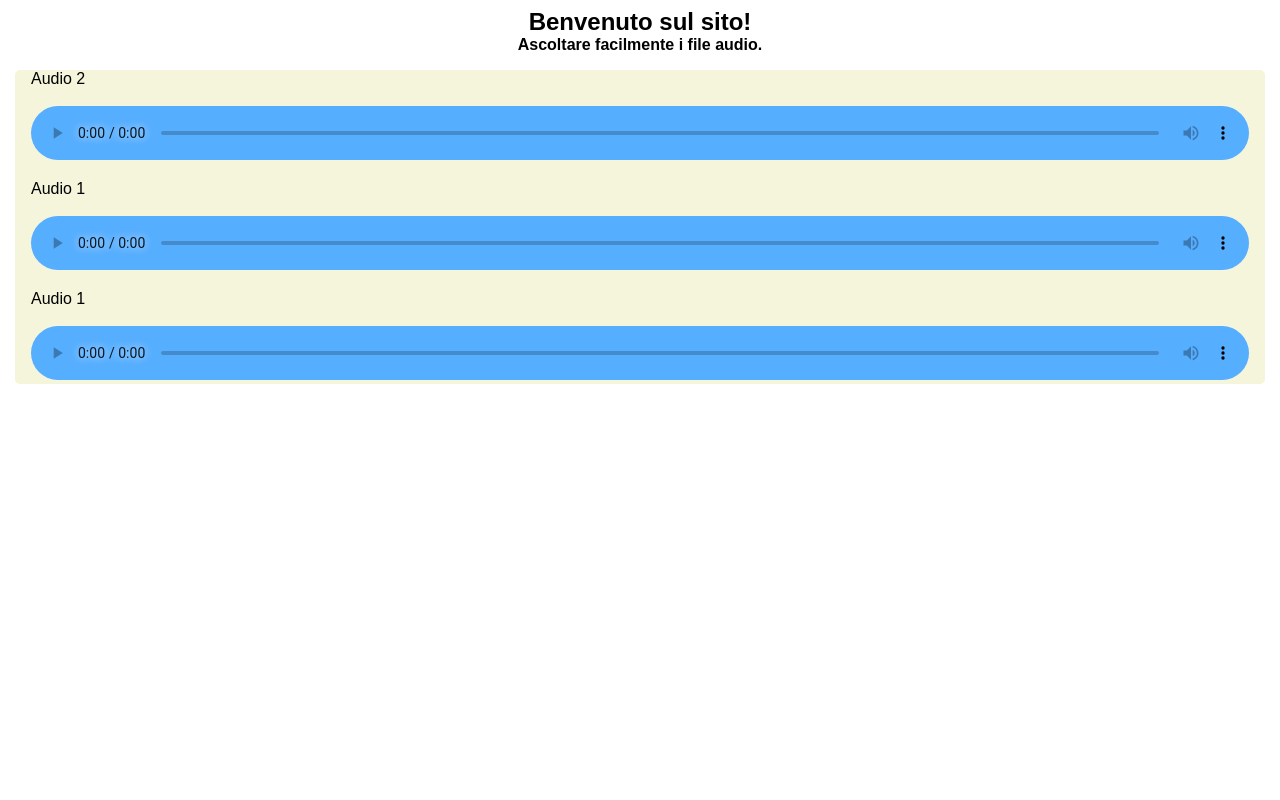
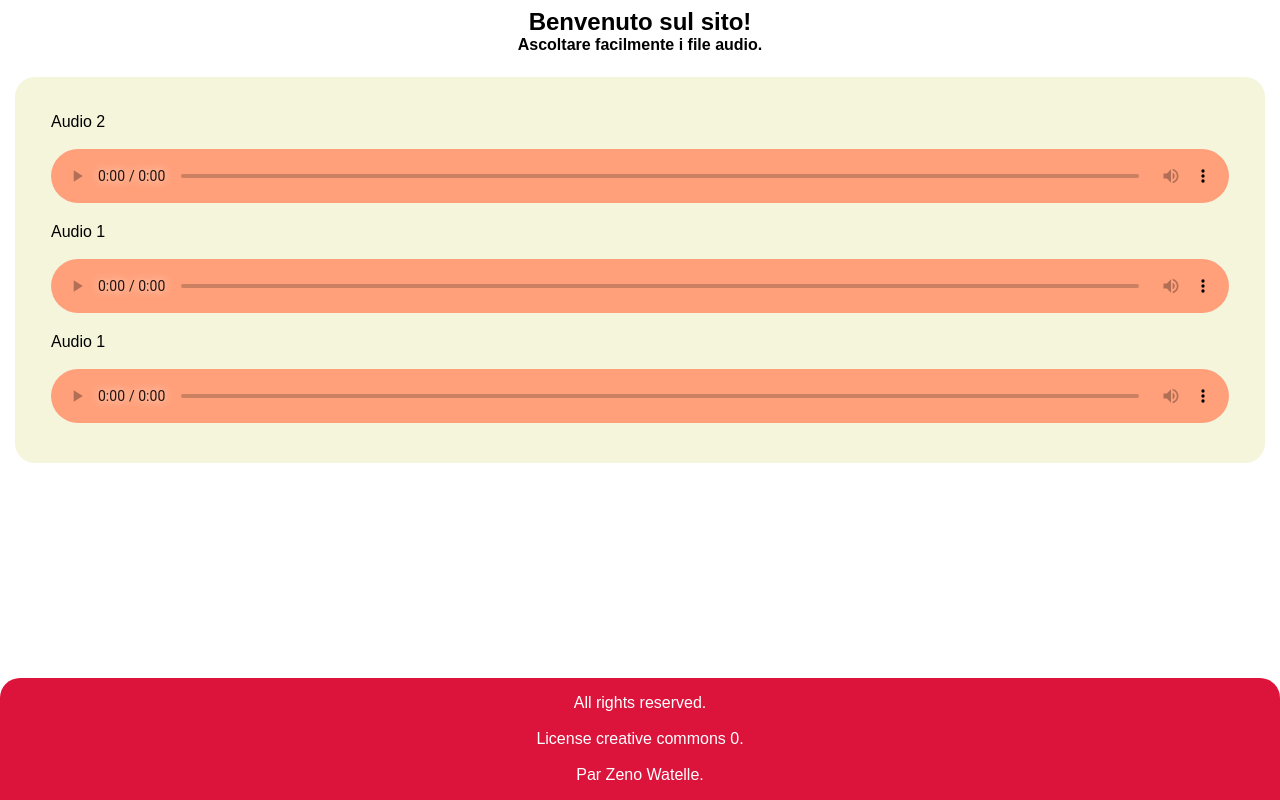
Before and after one commit to Wenh0/AudIotalia, a plain HTML site: page index.html in a window 1280 px wide. Shown: the top 800 px of the page. Drawn offline with Linux system fonts and the light colour scheme.

Commit message:
the big css update

```diff
--- a/css/styles.css
+++ b/css/styles.css
@@ -5,6 +5,9 @@
 
 body{
     font-family: Arial;
+    min-height: 100vh;
+    display: flex;
+    flex-direction: column ;
 }
 
 .head{
@@ -20,8 +23,9 @@ body{
 .content .audioContent{
     align-items: center;
     margin: 5px;
-    border-radius: 5px;
+    border-radius: 20px;
     background-color: beige;
+    padding: 20px;
 }
 
 .content .audioContent .box{
@@ -40,13 +44,17 @@ body{
 }
 
 footer{
-    margin-top: 100%;
-    background-color: blue;
-    border-radius: 0.5rem 0.5rem 0rem 0rem;
+    margin-top: auto;
+    background-color: #DC143C;
+    border-radius: 20px 20px 0rem 0rem;
+    padding: 1rem;
+    text-align: center;
+    color: white;
+    width: 100%;
 }
 
 .content .audioContent .box audio::-webkit-media-controls-panel {
-    background-color: #56AEFF;
+    background-color: #FFA07A;
   }
 
 @media(max-width:600px) {
```
